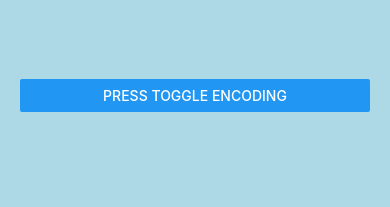
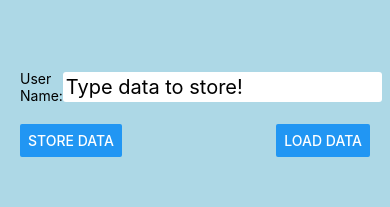
Before and after one commit to jj-moore/ucon-draft, a React Native app: screen / in a window 390 px wide. Shown: the part 214-421 px from the top of the page. Built offline with nearby package versions, Linux system fonts and the light colour scheme.

Commit message:
adds storage

```diff
--- a/App.js
+++ b/App.js
@@ -8,6 +8,7 @@ import { Button, Image, StyleSheet, View } from 'react-native';
  NOT POSITIVE IT'S STANDARD, BUT SEEMSED LIKE A GOOD IDEA */ }
 import { ApiButton } from './components/ApiButton';
 import { EncodeButton } from './components/EncodeButton';
+import { StorageButton } from './components/StorageButton';
 
 { /* ALL COMPONENTS EXTEND THE COMPONENT CLASS
  THE COMPONENT IN THE APP.JS FILE IS THE MAIN COMPONENT
@@ -23,7 +24,7 @@ export default class ButtonBasics extends Component {
           <Image source={require('./images/logo.png')} style={styles.image} />
         </View>
         <View style={styles.buttonsContainer}>
-          <EncodeButton title="Press toggle encoding" />
+          <StorageButton title="Store data" />
           <ApiButton title="Press to call fake api" color="#841584" />
           <View style={styles.alternativeLayoutButtonContainer}>
             <EncodeButton title="Press me!" />
--- /dev/null
+++ b/components/StorageButton.js
@@ -0,0 +1,70 @@
+import React, { Component } from 'react';
+import { Text, TextInput, Button, StyleSheet, View } from 'react-native';
+import AsyncStorage from '@react-native-community/async-storage';
+
+export class StorageButton extends Component {
+
+  constructor(props) {
+    super(props);
+    this.state = { text: '' };
+  }
+
+  componentDidMount() {
+    this._onLoadData();
+  }
+
+  _onPressButton = async () => {
+    try {
+      await AsyncStorage.setItem('username', `${this.state.text}`);
+      alert(`${this.state.text} stored!`);
+    } catch (error) {
+      alert("Error storing data!");
+    }
+  }
+
+  _onLoadData = async () => {
+    const username = await AsyncStorage.getItem('username');
+    this.setState({ text: username });
+  }
+
+  render() {
+    return (
+      <View style={styles.buttonContainer}>
+        <View style={styles.textContainer}>
+          <Text styles={{fontSize: 20, marginRight: 10}}>User Name: </Text>
+          <TextInput style={styles.textBox} placeholder="Type data to store!"
+            onChangeText={(text) => this.setState({text})}
+            value={this.state.text} />
+          </View>
+        <View style={styles.buttons}>
+          <Button onPress={this._onPressButton} title={this.props.title} color={this.props.color}/>
+          <Button onPress={this._onLoadData} title='Load Data' color={this.props.color}/>
+        </View>
+      </View>
+    )
+  }
+}
+
+const styles = StyleSheet.create({
+  textContainer: {
+    flexDirection: 'row',
+    justifyContent: 'space-between',
+    alignItems: 'center',
+    marginBottom: 20
+  },
+  textBox: {
+    flex: 2,
+    fontSize: 20,
+    height: 30,
+    padding: 3,
+    backgroundColor: 'white',
+    borderRadius: 3
+  },
+  buttonContainer: {
+    margin: 20
+  },
+  buttons: {
+    flexDirection: 'row',
+    justifyContent: 'space-between'
+  }
+});
--- a/package.json
+++ b/package.json
@@ -10,6 +10,7 @@
     "lint": "eslint ."
   },
   "dependencies": {
+    "@react-native-community/async-storage": "^1.7.1",
     "react": "16.9.0",
     "react-native": "0.61.5",
     "react-native-base64": "0.0.2"
```
Also changed, not shown: 1 other file (tests, documents, lock files or other folders).
